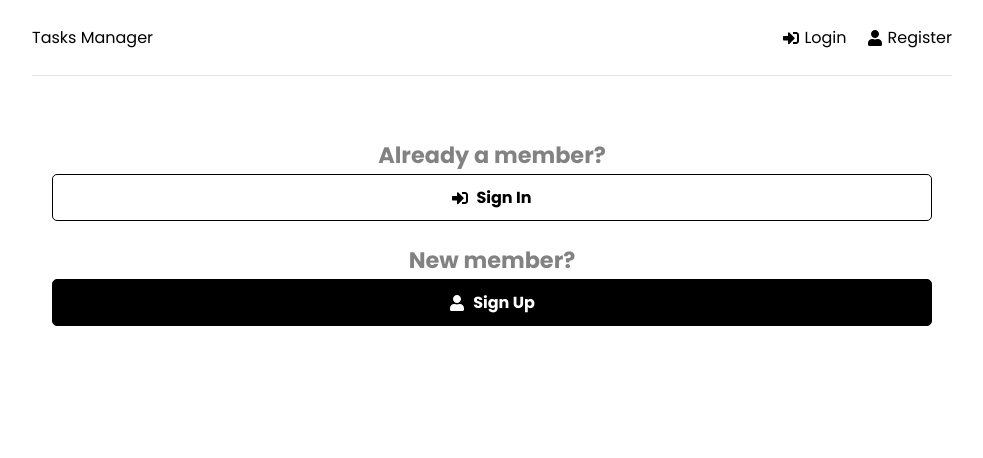
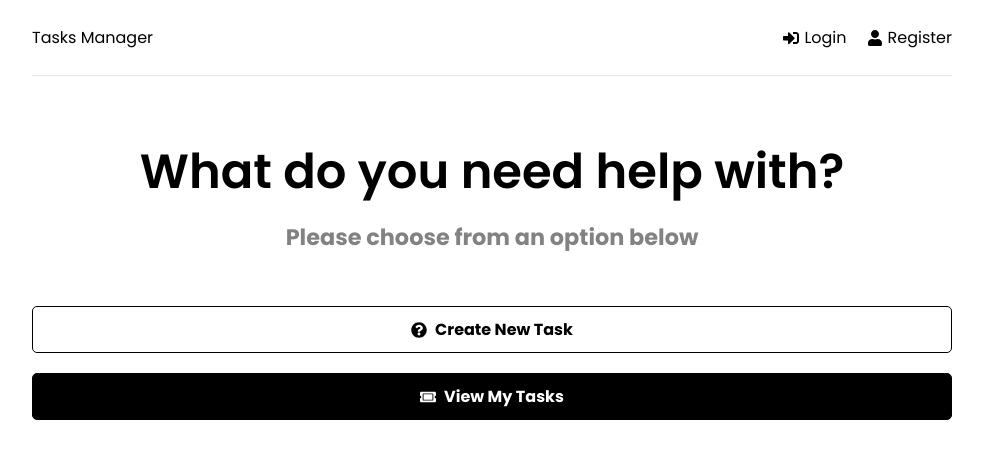
Before and after one commit to bachar78/Task-Manager-App, a React (Create React App) app in the folder frontend/: page / in a window 1280 px wide. Shown: the top 458 px of the page, without its empty margins (148-1131 px from the left). Built offline with nearby package versions, Linux system fonts and the light colour scheme.

Commit message:
Private Route frontend

```diff
--- a/frontend/src/App.js
+++ b/frontend/src/App.js
@@ -5,6 +5,9 @@ import Login from './pages/Login'
 import Register from './pages/Register'
 import { ToastContainer } from 'react-toastify'
 import 'react-toastify/dist/ReactToastify.css'
+import NewTask from './pages/NewTask'
+import PrivateRoute from './components/PrivateRoute'
+
 function App() {
   return (
     <>
@@ -15,10 +18,13 @@ function App() {
             <Route path='/' element={<Home />} />
             <Route path='/login' element={<Login />} />
             <Route path='/register' element={<Register />} />
+            <Route path='/new-task' element={<PrivateRoute />}>
+              <Route path='/new-task' element={<NewTask />} />
+            </Route>
           </Routes>
         </div>
       </Router>
-      <ToastContainer/>
+      <ToastContainer />
     </>
   )
 }
--- /dev/null
+++ b/frontend/src/components/PrivateRoute.jsx
@@ -0,0 +1,13 @@
+import { useAuthStatus } from '../hooks/useAuthStatus'
+import { Navigate, Outlet } from 'react-router-dom'
+import Spinner from './Spinner'
+
+const PrivateRoute = () => {
+  const { loggedIn, loading } = useAuthStatus()
+  if (loading) {
+    return <Spinner />
+  }
+  return loggedIn ? <Outlet /> : <Navigate to='/login' />
+}
+
+export default PrivateRoute
--- /dev/null
+++ b/frontend/src/hooks/useAuthStatus.jsx
@@ -0,0 +1,19 @@
+import { useState, useEffect } from 'react'
+import { useSelector } from 'react-redux'
+
+export const useAuthStatus = () => {
+  const [loggedIn, setLoggedIn] = useState(false)
+  const [loading, setLoading] = useState(true)
+
+  const { member } = useSelector((state) => state.auth)
+  useEffect(() => {
+    if (member) {
+      setLoggedIn(true)
+    } else {
+      setLoggedIn(false)
+    }
+    setLoading(false)
+  }, [member])
+
+  return { loggedIn, loading }
+}
--- a/frontend/src/pages/Home.jsx
+++ b/frontend/src/pages/Home.jsx
@@ -1,18 +1,21 @@
 import { Link } from 'react-router-dom'
-import {FaUser, FaSignInAlt} from 'react-icons/fa'
+import { FaQuestionCircle, FaTicketAlt } from 'react-icons/fa'
+
 function Home() {
   return (
     <>
       <section className='heading'>
-        <p>
-          Already a member? {' '}
-        </p>
-        <Link className='btn btn-block btn-reverse' to='/login'> <FaSignInAlt/> Sign In</Link>
-        <p>
-          New member? {' '}
-        </p>
-        <Link className='btn btn-block' to='/register'><FaUser/> Sign Up</Link>
+        <h1>What do you need help with?</h1>
+        <p>Please choose from an option below</p>
       </section>
+
+      <Link to='/new-task' className='btn btn-reverse btn-block'>
+        <FaQuestionCircle /> Create New Task
+      </Link>
+
+      <Link to='/tasks' className='btn btn-block'>
+        <FaTicketAlt /> View My Tasks
+      </Link>
     </>
   )
 }
--- /dev/null
+++ b/frontend/src/pages/NewTask.jsx
@@ -0,0 +1,11 @@
+import React from 'react'
+
+function NewTask() {
+  return (
+      <div>
+          <h1>New Task</h1>
+    </div>
+  )
+}
+
+export default NewTask
```
